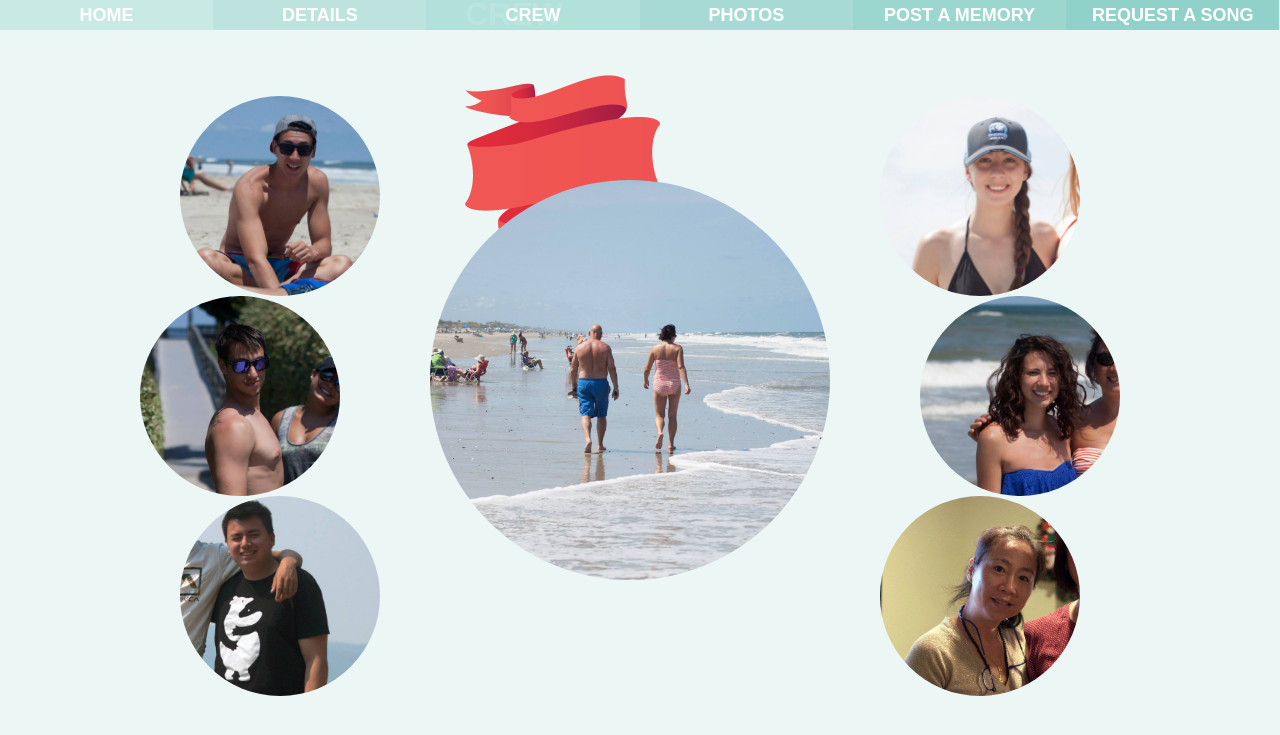
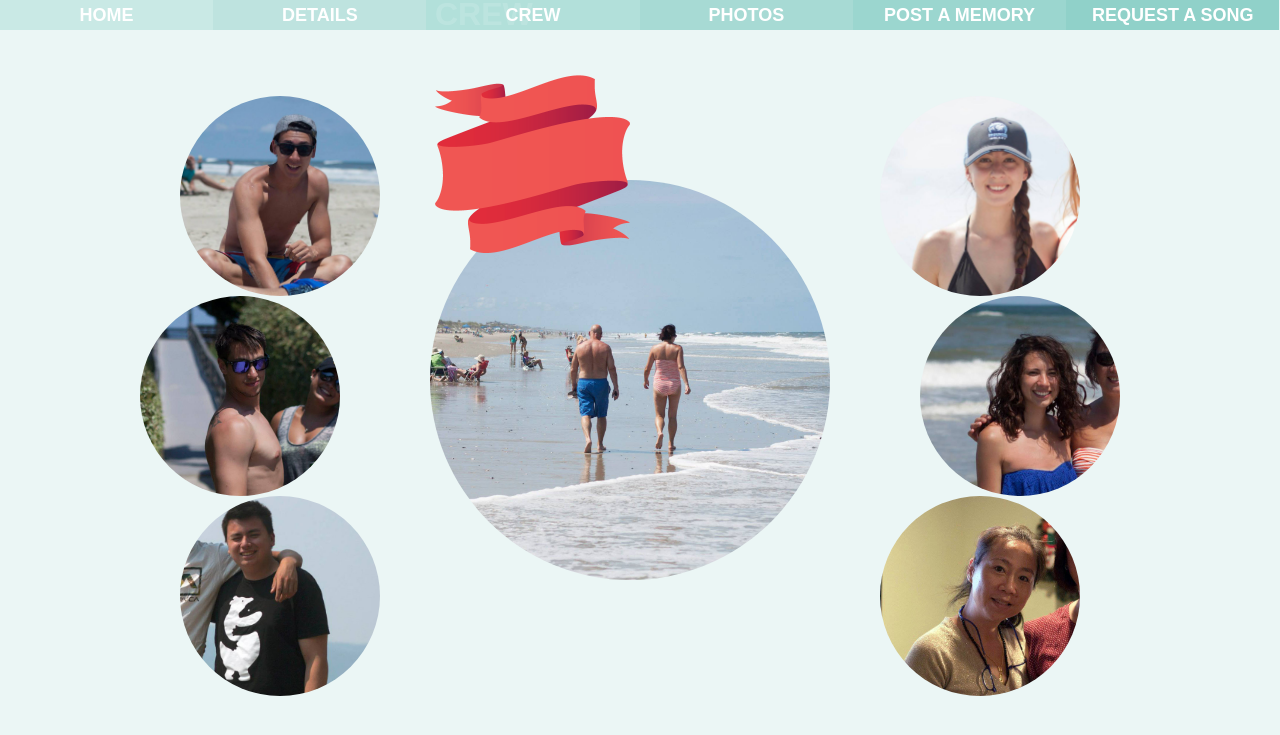
Before and after one commit to phyllisandjohn/phyllisandjohn.github.io, a Jekyll site: the page crew/index.html, which Jekyll copies as it is, in a window 1280 px wide. Shown: the top 735 px of the page. Built offline with Jekyll 4.4.1, drawn with Linux system fonts in a browser that asks for light colours.

Commit message:
Update index.html

```diff
--- a/crew/index.html
+++ b/crew/index.html
@@ -14,7 +14,7 @@
 .ribbon {
 	position: absolute;
 	left: 50%;
-	margin-left: -175px;
+	margin-left: -205px;
 	top: 75px;
 }
 
@@ -39,10 +39,6 @@
 			<div class="request"><a href="http://phyllisandjohn.com/request">REQUEST A SONG</a></div>
 		</div>
 	</div>
-<div class="ribbon">
-	<img src="/assets/ribbon.png" width="50%">
-	<h1>CREW</h1>
-</div>
 <div class="container">
 	<div class="supporting groom">
 		<ul>
@@ -97,6 +93,10 @@
 		</ul>
 	</div>
 </div>
+<div class="ribbon">
+	<h1>CREW</h1>
+	<img src="/assets/ribbon.png" width="50%">
+</div>
 
 <script src="https://ajax.googleapis.com/ajax/libs/jquery/2.2.0/jquery.min.js"></script>
 <script>
```
